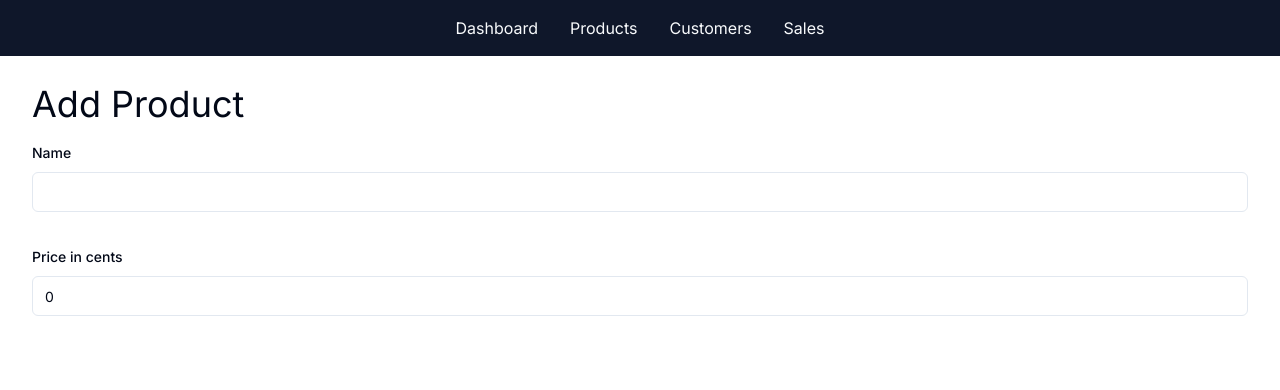
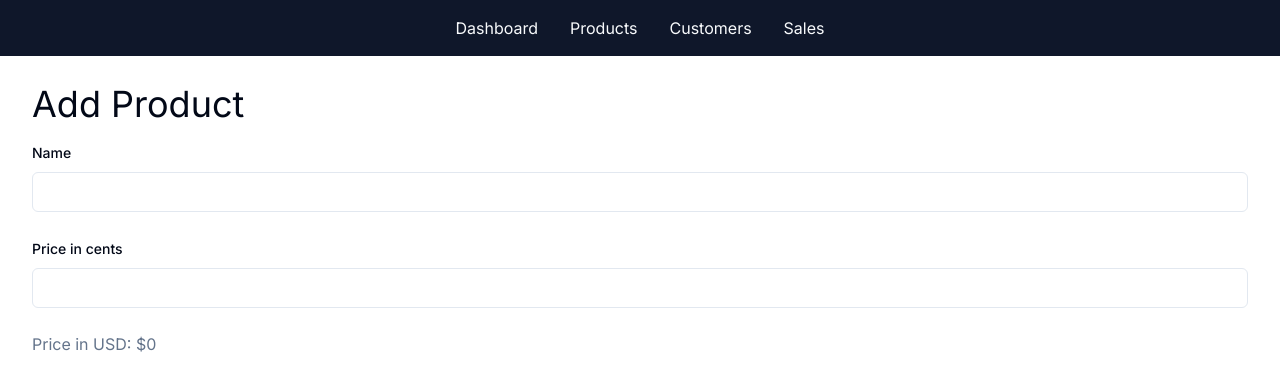
Before and after one commit to niklonberg/next-js-ecommerce-mvp, a Next.js app: page /admin/products/new in a window 1280 px wide. Shown: the top 390 px of the page. Built offline with nearby package versions, Linux system fonts and the light colour scheme.

Commit message:
add price in usd visual aid, adjust css spacing in form

```diff
--- a/src/app/admin/products/new/_components/ProductForm.tsx
+++ b/src/app/admin/products/new/_components/ProductForm.tsx
@@ -3,12 +3,13 @@
 import React from "react";
 import { Input } from "@/components/ui/input";
 import { Label } from "@/components/ui/label";
+import { formatCurrency } from "@/lib/formatters";
 
 export function ProductForm() {
-  const [priceInCents, setPriceInCents] = React.useState<number>(0);
+  const [priceInCents, setPriceInCents] = React.useState<number>();
 
   return (
-    <form className="space-y-8">
+    <form className="space-y-6">
       <div className="space-y-2">
         <Label htmlFor="name">Name</Label>
         <Input type="text" id="name" name="name" required></Input>
@@ -21,8 +22,11 @@ export function ProductForm() {
           name="priceInCents"
           required
           value={priceInCents}
-          onChange={(e) => setPriceInCents(Number(e.target.value))}
+          onChange={(e) => setPriceInCents(Number(e.target.value) || undefined)}
         ></Input>
+      </div>
+      <div className="text-muted-foreground">
+        Price in USD: {formatCurrency((priceInCents || 0) / 100)}
       </div>
     </form>
   );
```
